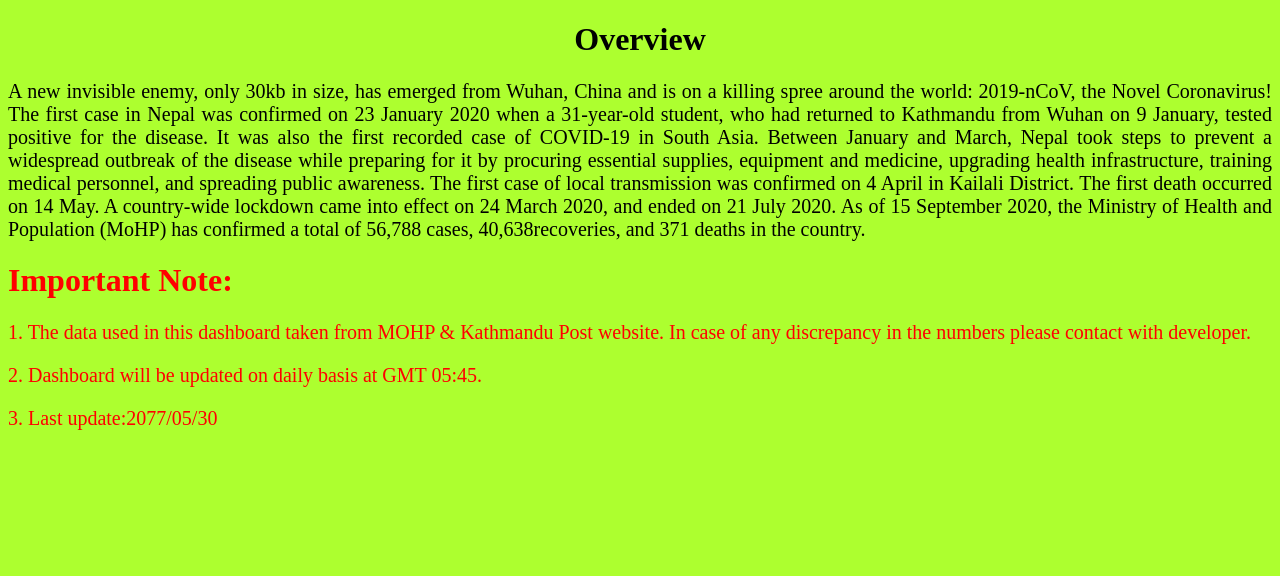
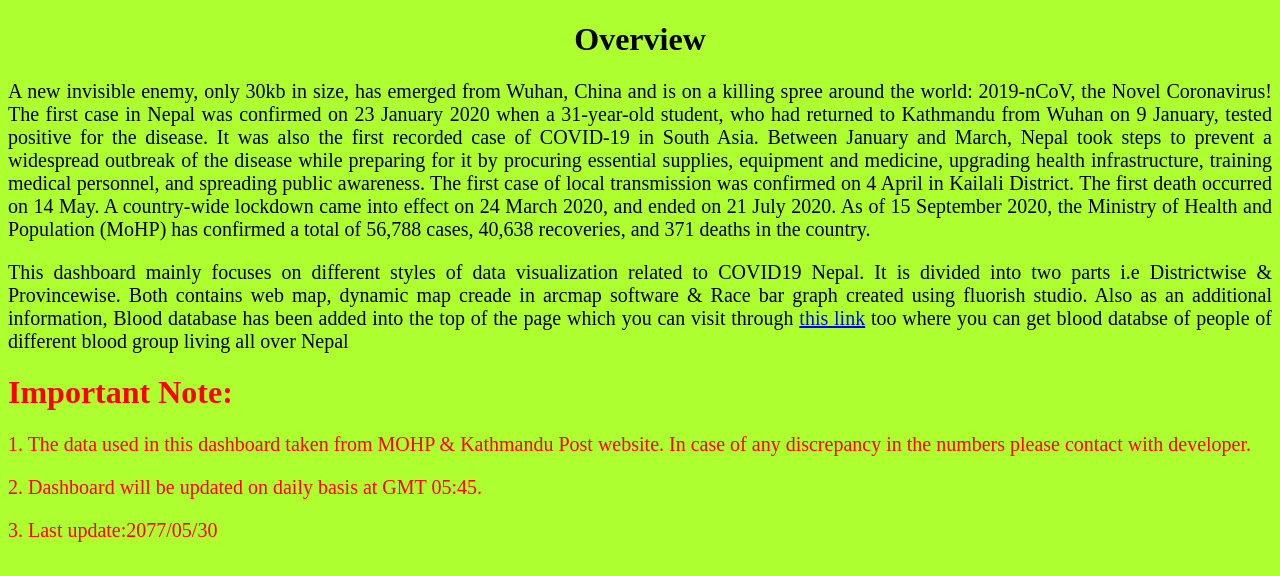
Before and after one commit to shresthashok01/shresthashok01.github.io, a plain HTML site: page Overview.html in a window 1280 px wide. Drawn offline with Linux system fonts and the light colour scheme.

Commit message:
Update Overview.html

```diff
--- a/Overview.html
+++ b/Overview.html
@@ -23,7 +23,12 @@
            awareness. The first case of local transmission was confirmed on 4 April in Kailali District.
            The first death occurred on 14 May. A country-wide lockdown came into effect on 24 March 2020, and ended on 21 July 2020.
            As of 15 September 2020, the Ministry of Health and Population (MoHP) has confirmed a total of
-           56,788 cases, 40,638recoveries, and 371 deaths in the country.</p>
+           56,788 cases, 40,638 recoveries, and 371 deaths in the country.</p>
+
+    <p style="text-align: justify;">This dashboard mainly focuses on different styles of data visualization related to COVID19 Nepal.
+    It is divided into two parts i.e Districtwise & Provincewise. Both contains web map, dynamic map creade in arcmap software & Race bar graph
+created using fluorish studio. Also as an additional information, Blood database has been added into the top of the page which you can visit through <a href="http://blooddatabase.shresthashok550.com.np/" target="_blank">this link</a>
+too where you can get blood databse of people of different blood group living all over Nepal</p>
 
     <h1 style = "color:Red;text-align:Left;">Important Note:</h1>
     <p style = "color:Red;text-align:Left;">1. The data used in this dashboard taken from MOHP & Kathmandu Post website. In case of any discrepancy
```
